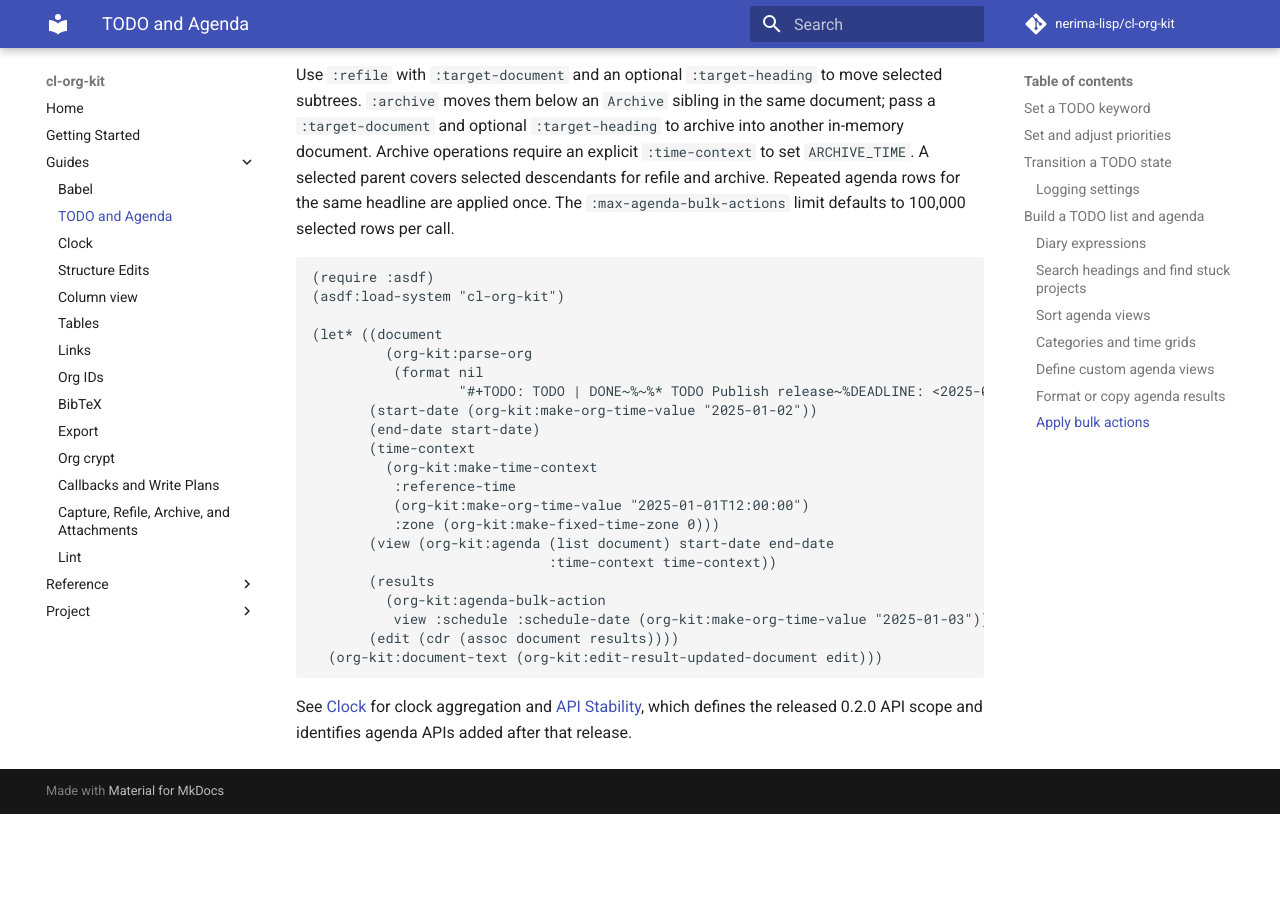
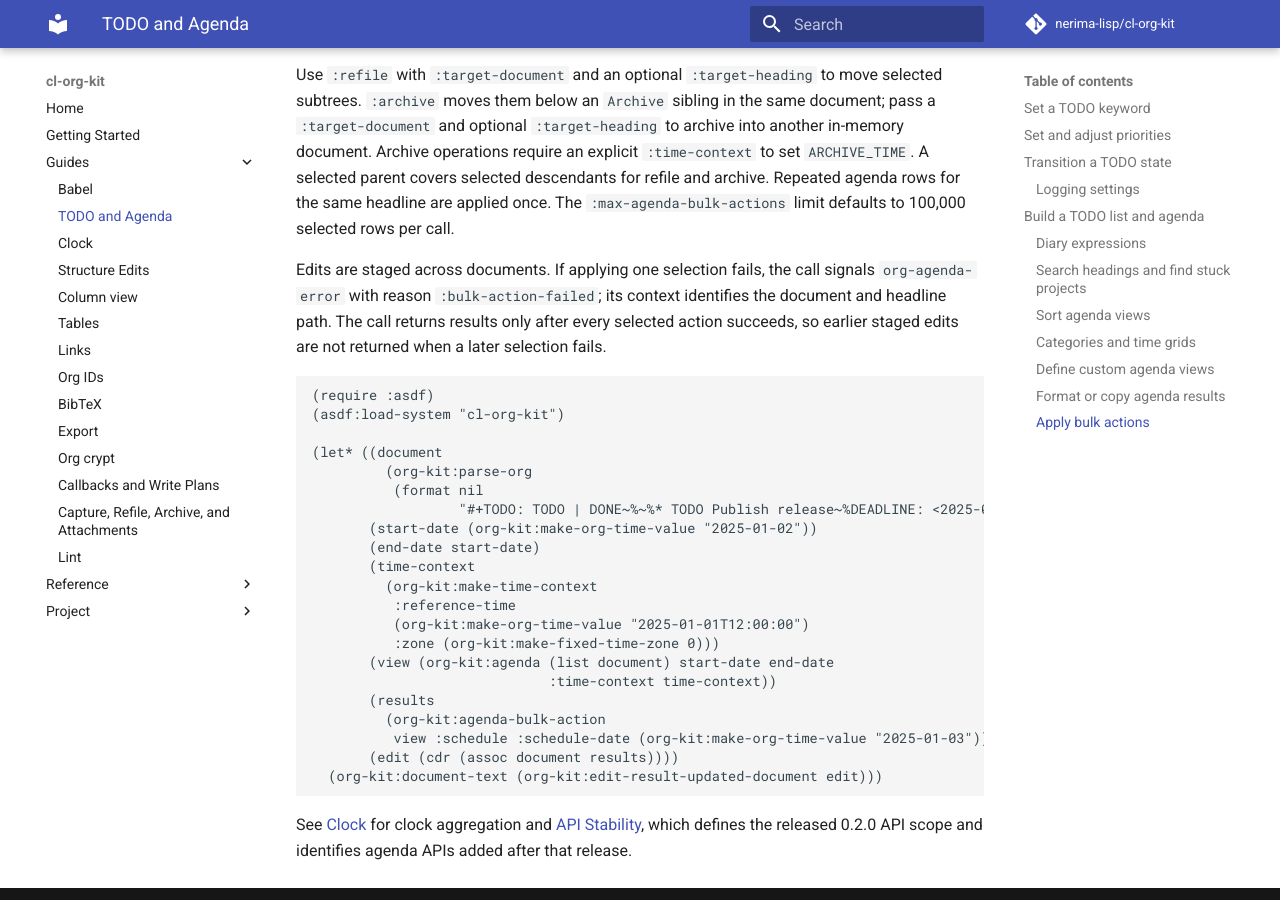
Before and after one commit to nerima-lisp/cl-org-kit, an MkDocs documentation site: the page built from docs/src/guides/todo-agenda.md, in a window 1280 px wide and 900 px high, scrolled down 15736 px. Built offline with MkDocs 1.6.1 and Material for MkDocs 9.7.7, drawn with Linux system fonts in a browser that asks for light colours; comment, search, counter and statistics services are not loaded; before the commit the page ends 16550 px from its top, so only the background shows below that.

Commit message:
fix(agenda): report failing bulk selection context

```diff
--- a/docs/src/guides/todo-agenda.md
+++ b/docs/src/guides/todo-agenda.md
@@ -782,6 +782,12 @@ descendants for refile and archive. Repeated agenda rows for the same headline
 are applied once. The `:max-agenda-bulk-actions` limit defaults to 100,000
 selected rows per call.
 
+Edits are staged across documents. If applying one selection fails, the call
+signals `org-agenda-error` with reason `:bulk-action-failed`; its context
+identifies the document and headline path. The call returns results only after
+every selected action succeeds, so earlier staged edits are not returned when
+a later selection fails.
+
 ~~~lisp
 (require :asdf)
 (asdf:load-system "cl-org-kit")
```
Also changed, not shown: 2 other files.
